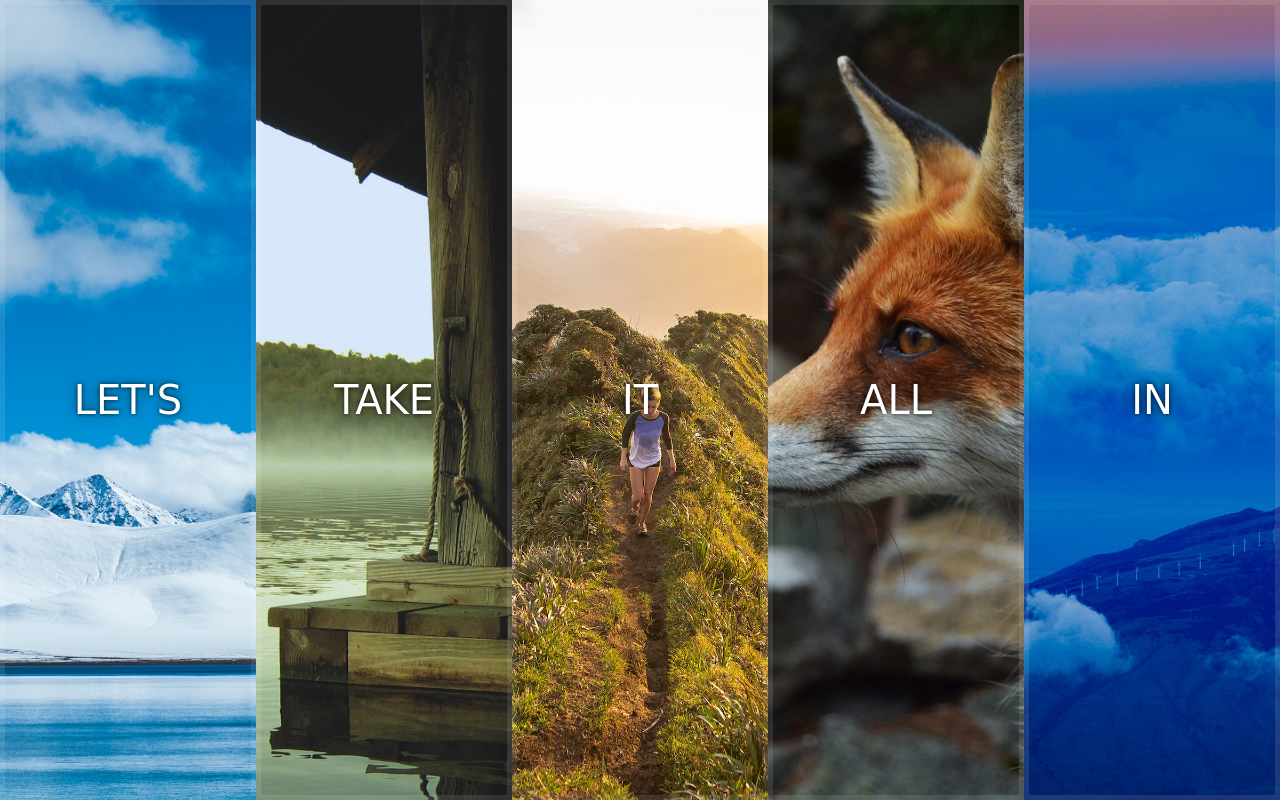
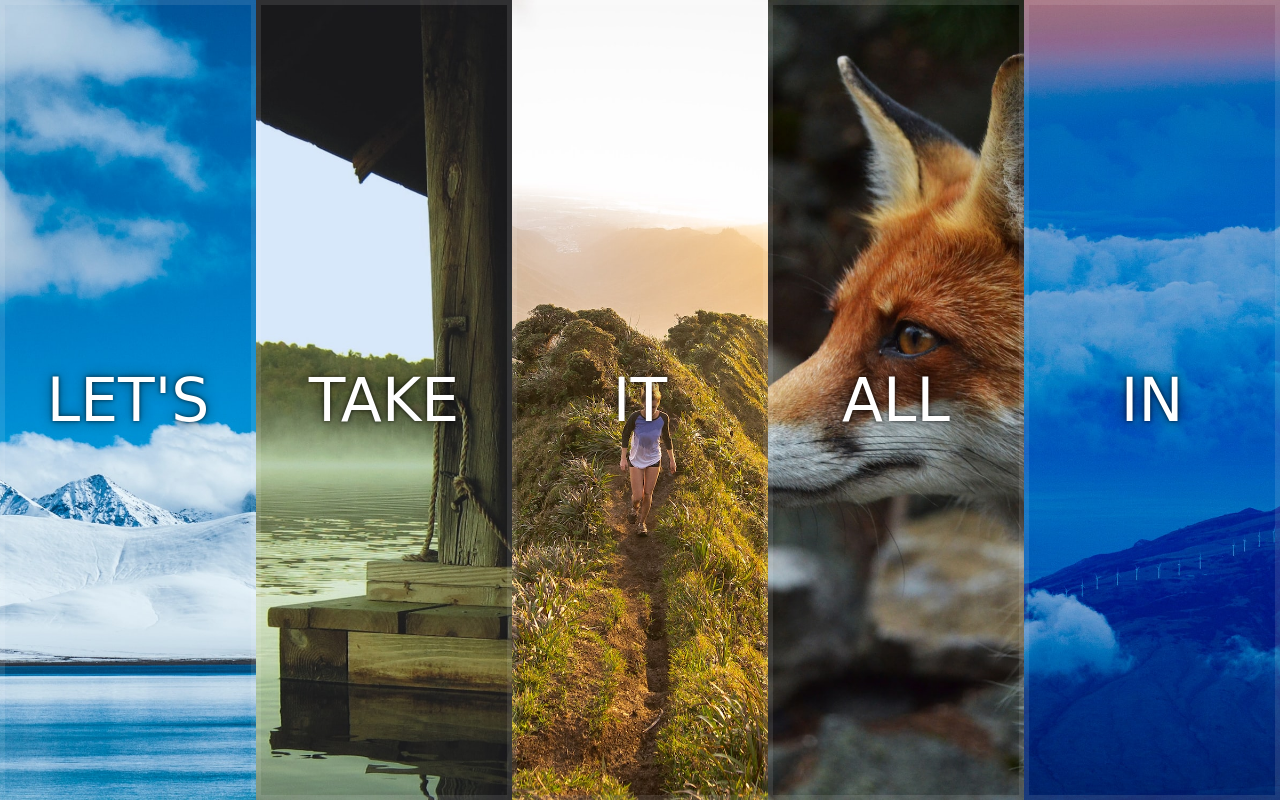
Before and after one commit to severuna/JavaScript30, a plain HTML site: page 05_Flex_Panel_Gallery/index.html in a window 1280 px wide. Drawn offline with Linux system fonts and the light colour scheme.

Commit message:
set second p in panel styles

```diff
--- a/05_Flex_Panel_Gallery/styles/index.css
+++ b/05_Flex_Panel_Gallery/styles/index.css
@@ -84,3 +84,7 @@ html {
     text-shadow: 0 0 4px rgba(0, 0, 0, 0.72), 0 0 14px rgba(0, 0, 0, 0.45);
     font-size: 4rem;
 }
+
+.panel p:nth-child(2) {
+    font-size: 6rem;
+}
```
